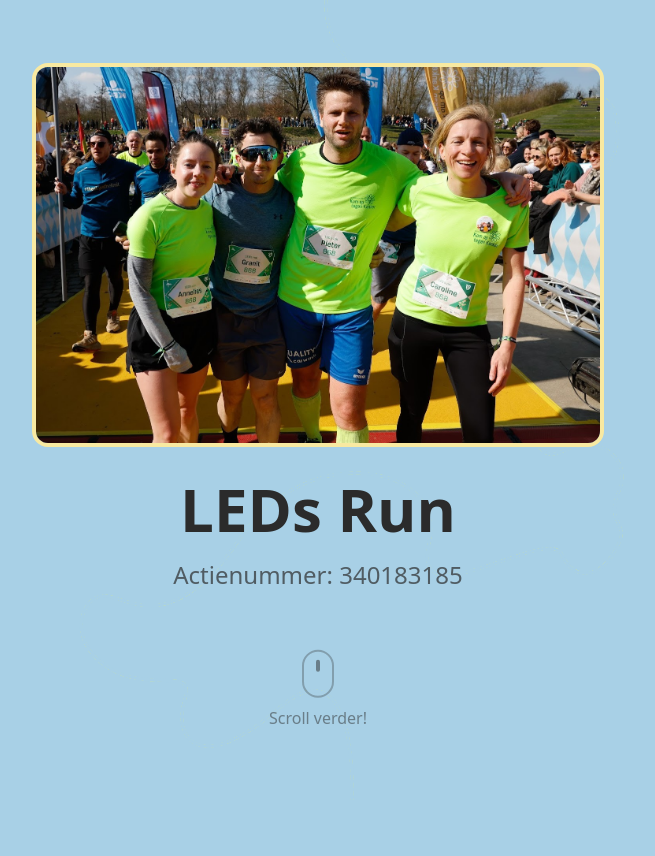
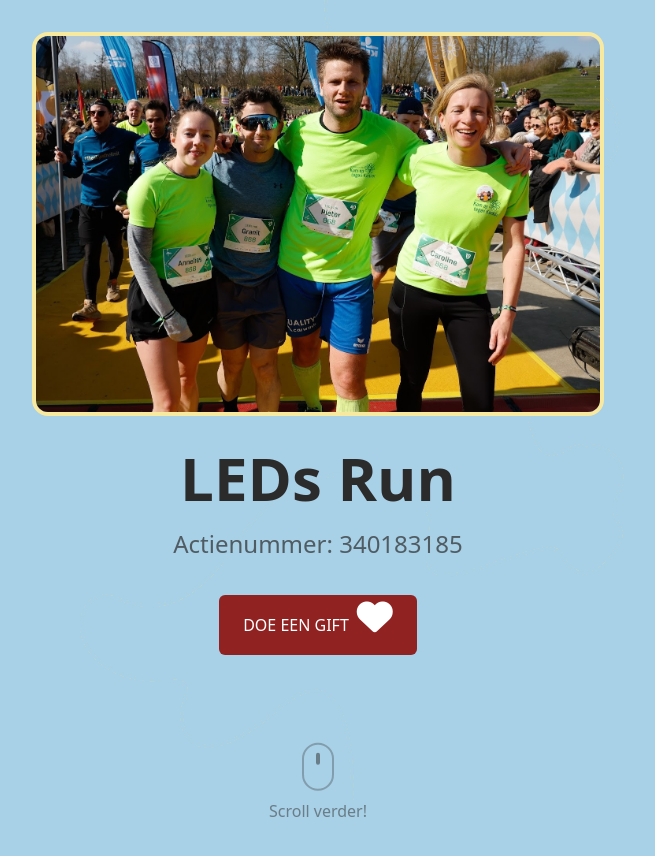
Before and after one commit to Mitch-creates/Paper-cut-out-website, a website built with Vite: page index.html in a window 1280 px wide. Shown: the top 856 px of the page, without its empty margins (322-977 px from the left). Built offline with nearby package versions, Linux system fonts and the light colour scheme.

Commit message:
Added another button

```diff
--- a/src/main.ts
+++ b/src/main.ts
@@ -28,7 +28,11 @@ function createMainHTML(): string {
           <p class="text-xl md:text-2xl text-ink/70 max-w-2xl mx-auto leading-relaxed px-4">
             Actienummer: 340183185
           </p>
-
+          ${DonateButton({
+            text: "DOE EEN GIFT <i id='donate-icon' class='fa-solid animate-bounce fa-heart ml-2 text-3xl md:text-4xl'></i>",
+            color: "inverted",
+            href: "https://google.com",
+          })}
           <!-- Scroll Indicator -->
           <div class="mt-10 md:mt-16 relative h-100% w-100%">
             <div id="scroll-mouse" class="scroll-mouse mx-auto">
--- a/src/style.css
+++ b/src/style.css
@@ -11,7 +11,7 @@
   --color-t-midblue: #374785;
   --color-t-darkblue: #24305e;
   --color-t-purple: #242150;
-  --color-t-wine: #722f37;
+  --color-t-wine: #902221;
   --drop-shadow-paper: 0 10px 25px rgba(43, 43, 43, 0.15);
 }
 
```
